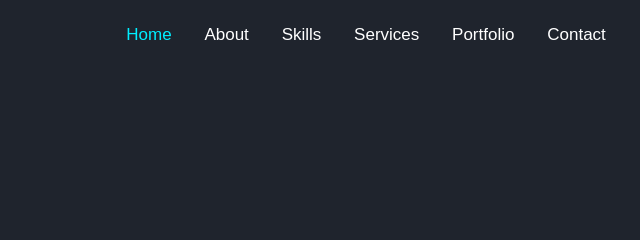
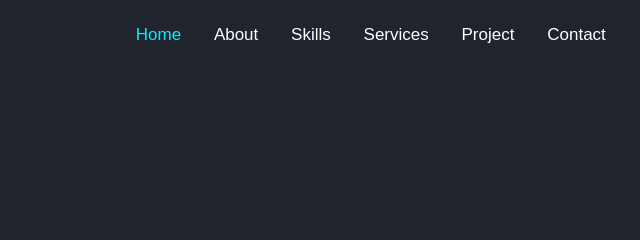
Before and after one commit to Aaditya227/Portfolio, a plain HTML site: page index.html in a window 1280 px wide. Shown: the top 240 px of the page, 559-1199 px from the left. Drawn offline with nearby package versions, Linux system fonts and the light colour scheme.

Commit message:
Update index.html

```diff
--- a/index.html
+++ b/index.html
@@ -22,7 +22,7 @@
          <a href="#about" style="--i:2;">About</a>
          <a href="#skills" style="--i:3;">Skills</a>
          <a href="#services" style="--i:4;">Services</a>
-         <a href="#portfolio" style="--i:5;">Portfolio</a>
+         <a href="#portfolio" style="--i:5;">Project</a>
          <a href="#contact" style="--i:6;">Contact</a>
 
      </nav>
```
